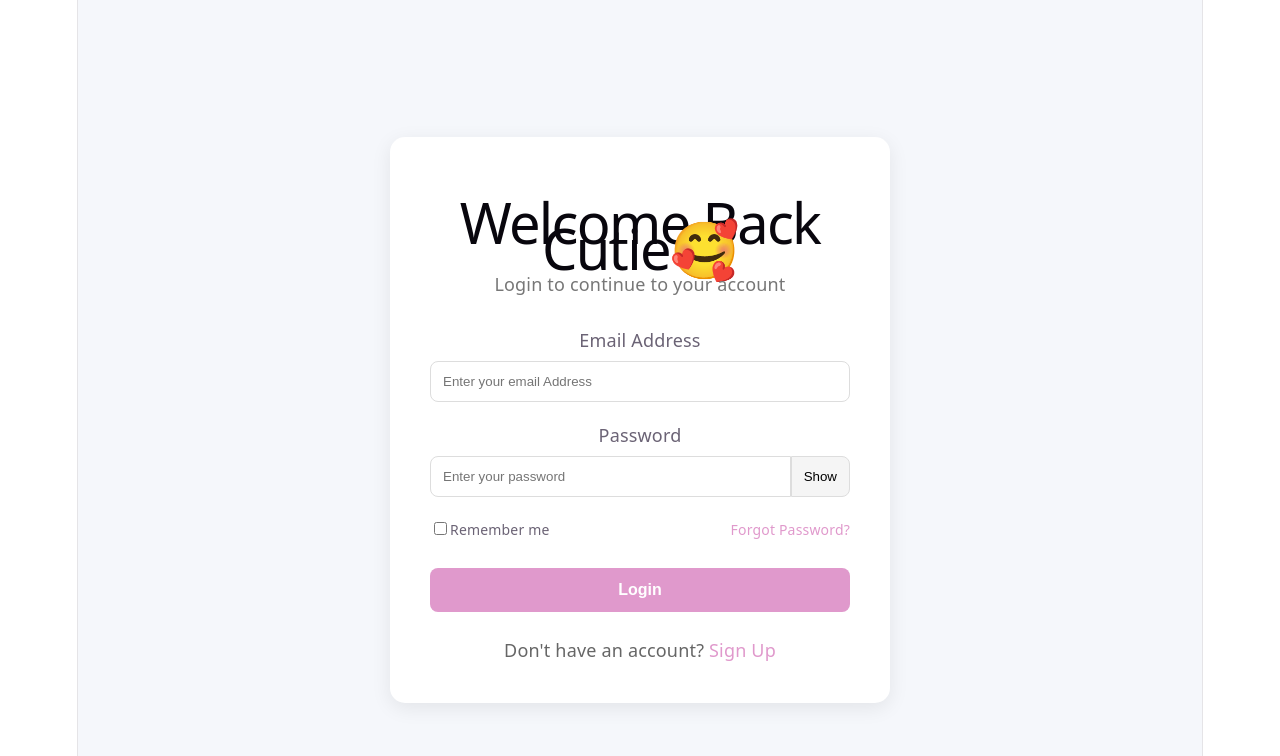
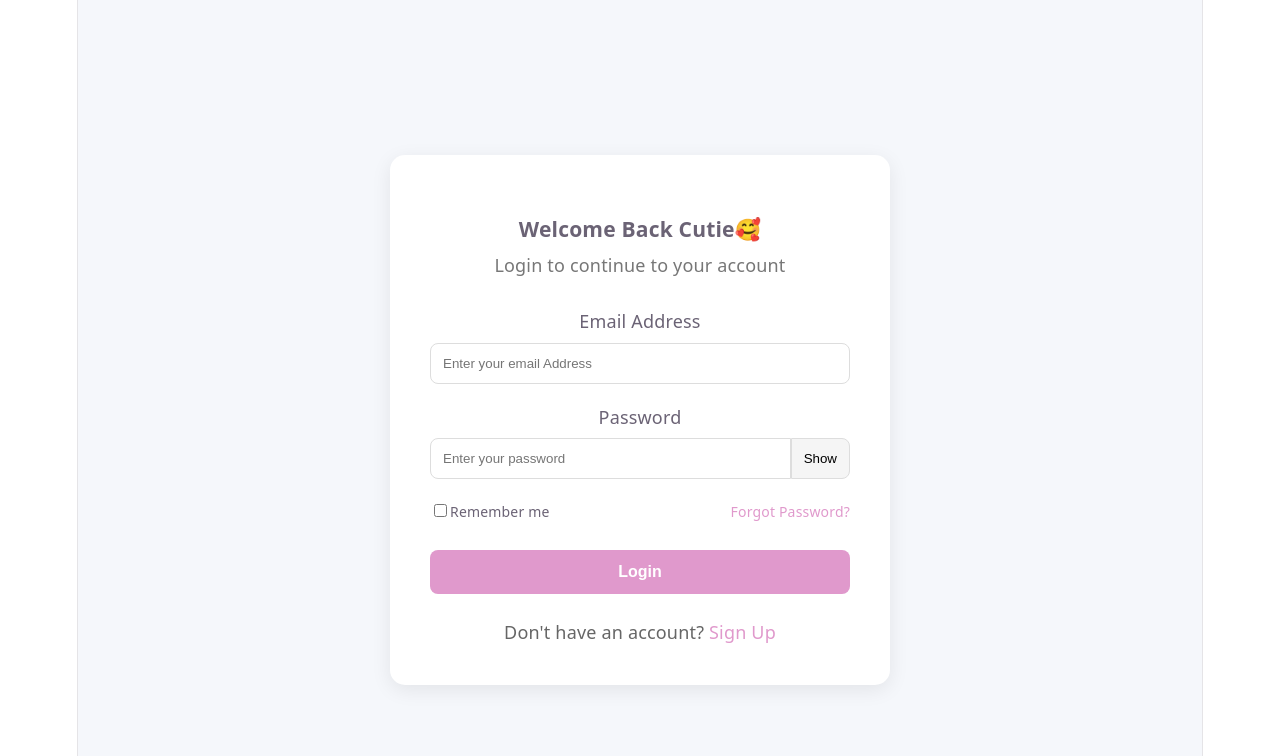
Before and after one commit to Sandradanny/Event-ticketing-platform-project-, a React (Vite) app in the folder eventhub-frontend/: page /login in a window 1280 px wide. Shown: the top 756 px of the page. Built offline with nearby package versions, Linux system fonts and the light colour scheme.

Commit message:
Add homepage components and project structure

```diff
--- a/eventhub-frontend/src/pages/Login.jsx
+++ b/eventhub-frontend/src/pages/Login.jsx
@@ -6,7 +6,7 @@ export default function Login() {
   return (
     <div style={styles.container}>
       <div style={styles.card}>
-        <h1 style={styles.title}>Welcome Back Cutie🥰</h1>
+        <h3 style={styles.title}>Welcome Back Cutie🥰</h3>
 
         <p style={styles.subtitle}>
           Login to continue to your account
```
